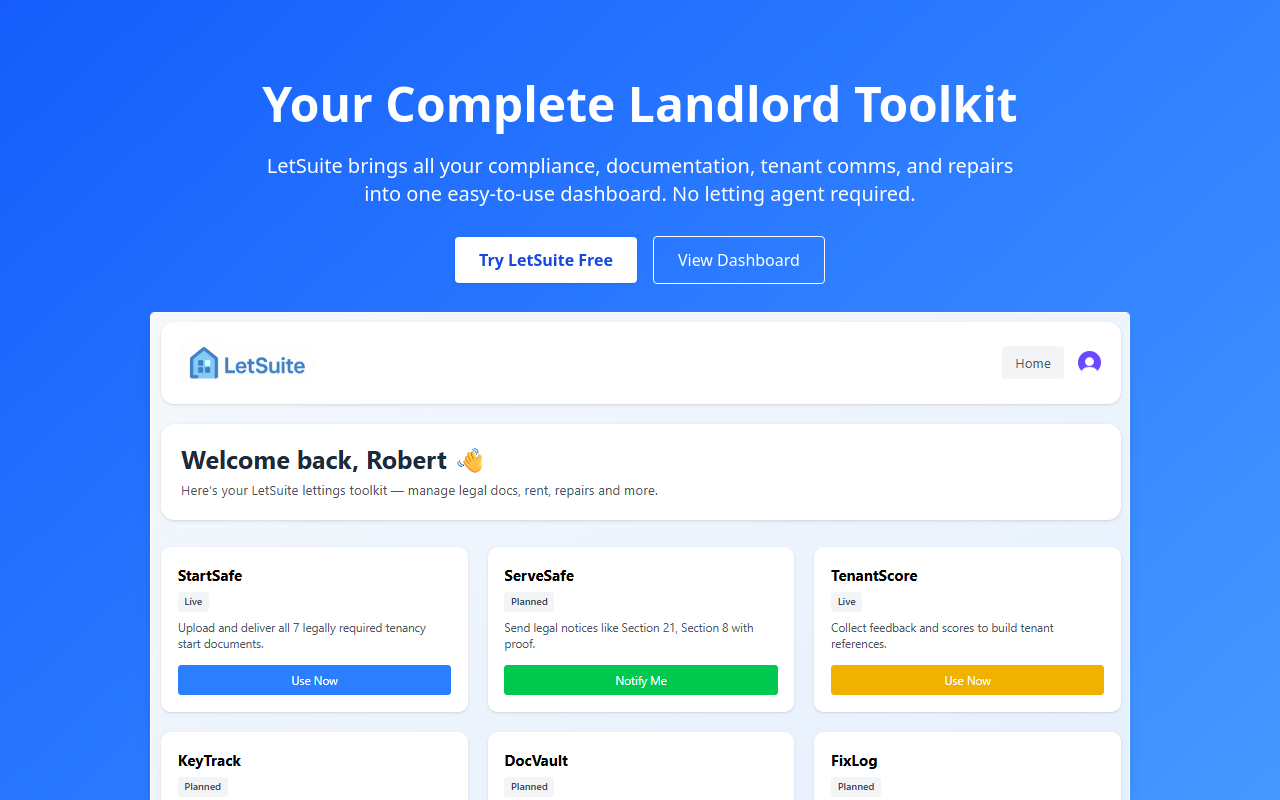
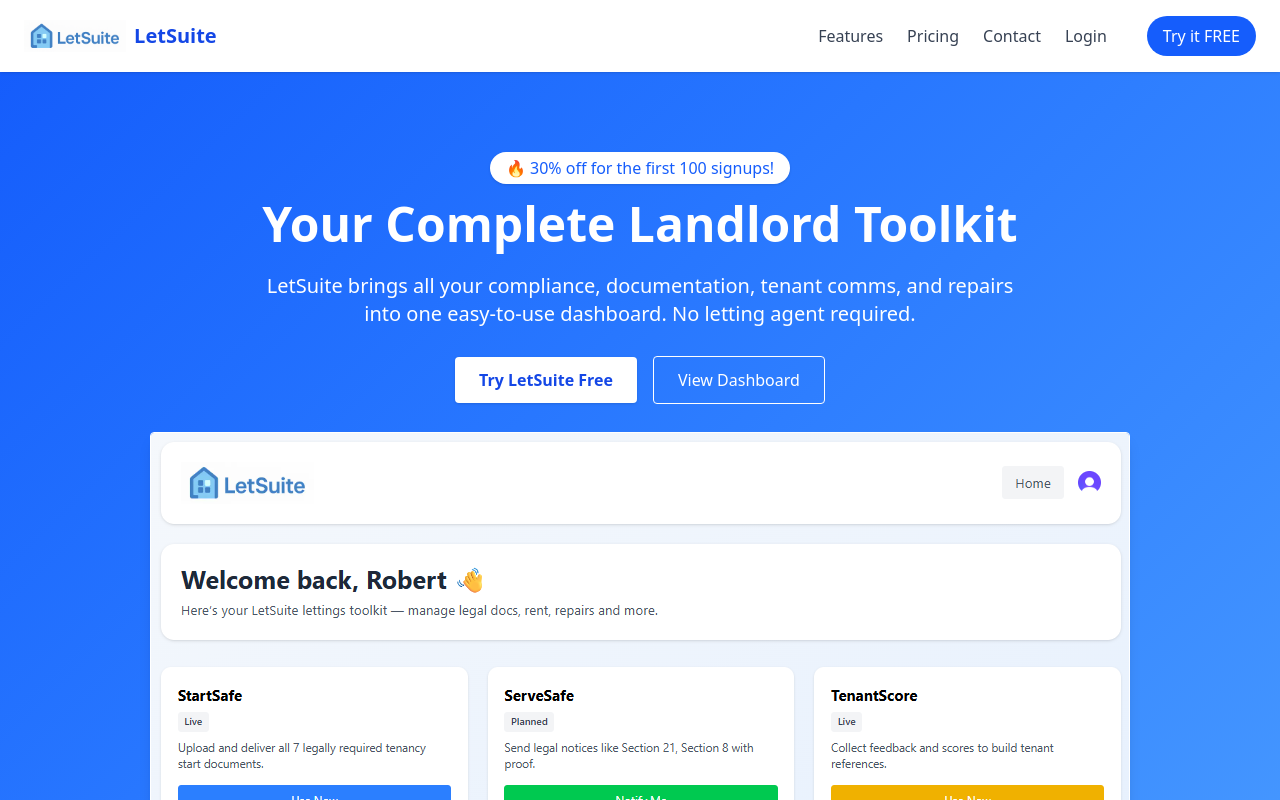
Before and after one commit to RobertMcCarthy1999/serve-safe, a Next.js app: page / in a window 1280 px wide. Shown: the top 800 px of the page. Built offline with nearby package versions, Linux system fonts and the light colour scheme.

Commit message:
Add sticky nav and polish landing layout

```diff
--- a/src/app/page.js
+++ b/src/app/page.js
@@ -16,9 +16,35 @@ export default function HomePage() {
   };
 
   return (
+    <>
+      {/* Sticky Header */}
+      <header className="bg-white shadow sticky top-0 z-50">
+        <div className="max-w-7xl mx-auto px-6 py-4 flex justify-between items-center">
+          <div className="flex items-center space-x-2">
+            <img src="/images/letsuite-logo.png" alt="LetSuite logo" className="h-8 w-auto" />
+            <span className="font-bold text-xl text-blue-700">LetSuite</span>
+          </div>
+          <nav className="hidden md:flex items-center space-x-6 text-gray-700 font-medium">
+            <a href="#features" className="hover:text-blue-600">Features</a>
+            <a href="/pricing" className="hover:text-blue-600">Pricing</a>
+            <a href="/contact" className="hover:text-blue-600">Contact</a>
+            <a href="/sign-in" className="hover:text-blue-600">Login</a>
+            <a
+              href="/sign-up"
+              className="ml-4 bg-blue-600 text-white px-4 py-2 rounded-full hover:bg-blue-700 transition"
+            >
+              Try it FREE
+            </a>
+          </nav>
+        </div>
+      </header>
+
       <main className="bg-white text-gray-900">
         {/* Hero */}
         <section className="bg-gradient-to-br from-blue-600 to-blue-400 text-white text-center py-20 px-6">
+          <div className="mb-4 inline-block bg-white text-blue-600 px-4 py-1 rounded-full font-medium shadow">
+            🔥 30% off for the first 100 signups!
+          </div>
           <h1 className="text-5xl font-bold mb-6 max-w-4xl mx-auto">Your Complete Landlord Toolkit</h1>
           <p className="text-xl mb-10 max-w-3xl mx-auto">
             LetSuite brings all your compliance, documentation, tenant comms, and repairs into one easy-to-use dashboard. No letting agent required.
@@ -88,14 +114,14 @@ export default function HomePage() {
             </form>
           ) : (
             <div className="bg-blue-50 border border-blue-200 rounded p-4 text-center">
-            <h3 className="font-bold text-lg mb-2">You&apos;re in! 🎉</h3>
-            <p>Thanks for signing up. We&apos;ll be in touch soon.</p>
+              <h3 className="font-bold text-lg mb-2">You're in! 🎉</h3>
+              <p>Thanks for signing up. We&rsquo;ll be in touch soon.</p>
             </div>
           )}
         </section>
 
         {/* Features */}
-      <section className="bg-gray-50 py-20 px-6">
+        <section id="features" className="bg-gray-50 py-20 px-6">
           <div className="max-w-5xl mx-auto text-center">
             <h2 className="text-3xl font-bold mb-6">Everything you need to self-manage your rental legally and confidently</h2>
             <p className="text-lg text-gray-700 mb-12">
@@ -148,5 +174,6 @@ export default function HomePage() {
           © 2025 LetSuite. Built for UK landlords, by landlords.
         </footer>
       </main>
+    </>
   );
 }
```
Lines whose indentation alone changed are shown as unchanged.
